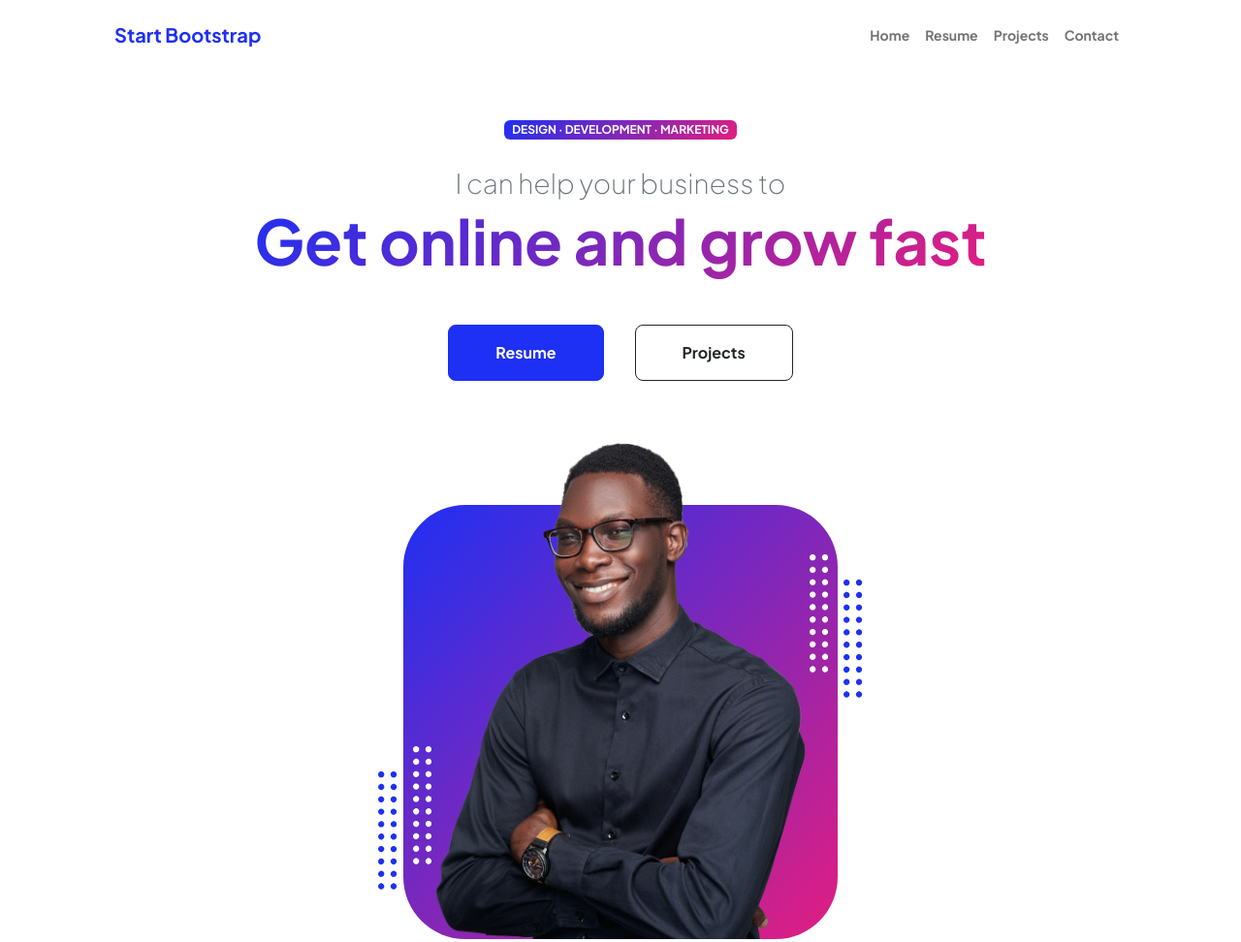
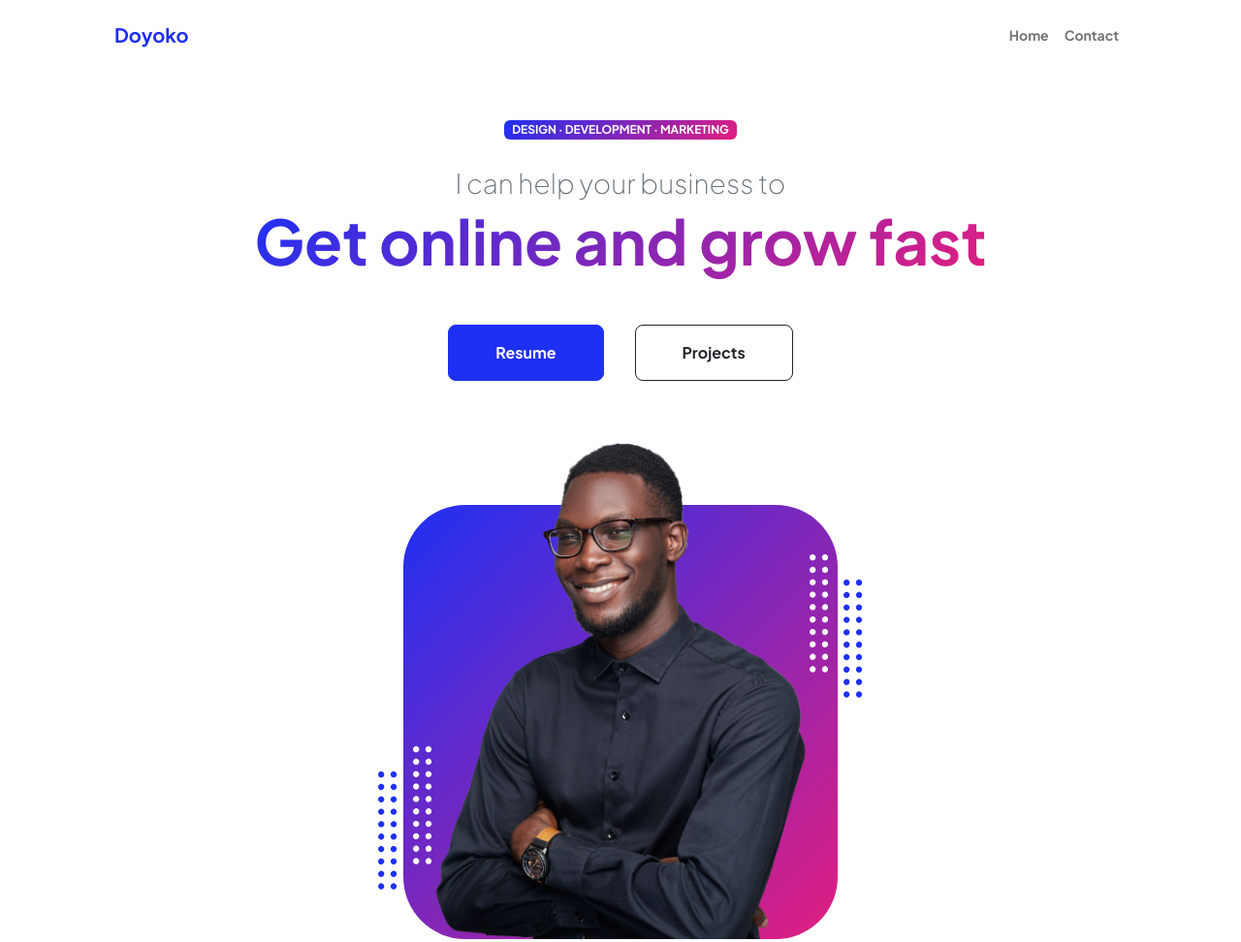
Before and after one commit to SashaWilliamson/doyokoresearch, a website: page index.html in a window 1280 px wide. Shown: the top 972 px of the page at 97% size. Drawn offline with nearby package versions, Linux system fonts and the light colour scheme.

Commit message:
Added custom font 'Noctis-Heavy' and updated favicon; changed navbar brand name to 'Doyoko'.

```diff
--- a/index.html
+++ b/index.html
@@ -7,7 +7,7 @@
         <meta name="author" content="" />
         <title>Personal - Start Bootstrap Theme</title>
         <!-- Favicon-->
-        <link rel="icon" type="image/x-icon" href="assets/favicon.ico" />
+        <link rel="icon" type="image/png" href="assets/Doyoko-Square.png" />
         <!-- Custom Google font-->
         <link rel="preconnect" href="https://fonts.googleapis.com" />
         <link rel="preconnect" href="https://fonts.gstatic.com" crossorigin />
@@ -22,13 +22,11 @@
             <!-- Navigation-->
             <nav class="navbar navbar-expand-lg navbar-light bg-white py-3">
                 <div class="container px-5">
-                    <a class="navbar-brand" href="index.html"><span class="fw-bolder text-primary">Start Bootstrap</span></a>
+                    <a class="navbar-brand" href="index.html"><span class="fw-bolder text-primary">Doyoko</span></a>
                     <button class="navbar-toggler" type="button" data-bs-toggle="collapse" data-bs-target="#navbarSupportedContent" aria-controls="navbarSupportedContent" aria-expanded="false" aria-label="Toggle navigation"><span class="navbar-toggler-icon"></span></button>
                     <div class="collapse navbar-collapse" id="navbarSupportedContent">
                         <ul class="navbar-nav ms-auto mb-2 mb-lg-0 small fw-bolder">
                             <li class="nav-item"><a class="nav-link" href="index.html">Home</a></li>
-                            <li class="nav-item"><a class="nav-link" href="resume.html">Resume</a></li>
-                            <li class="nav-item"><a class="nav-link" href="projects.html">Projects</a></li>
                             <li class="nav-item"><a class="nav-link" href="contact.html">Contact</a></li>
                         </ul>
                     </div>
```
Also changed, not shown: dist/css/styles.css.
